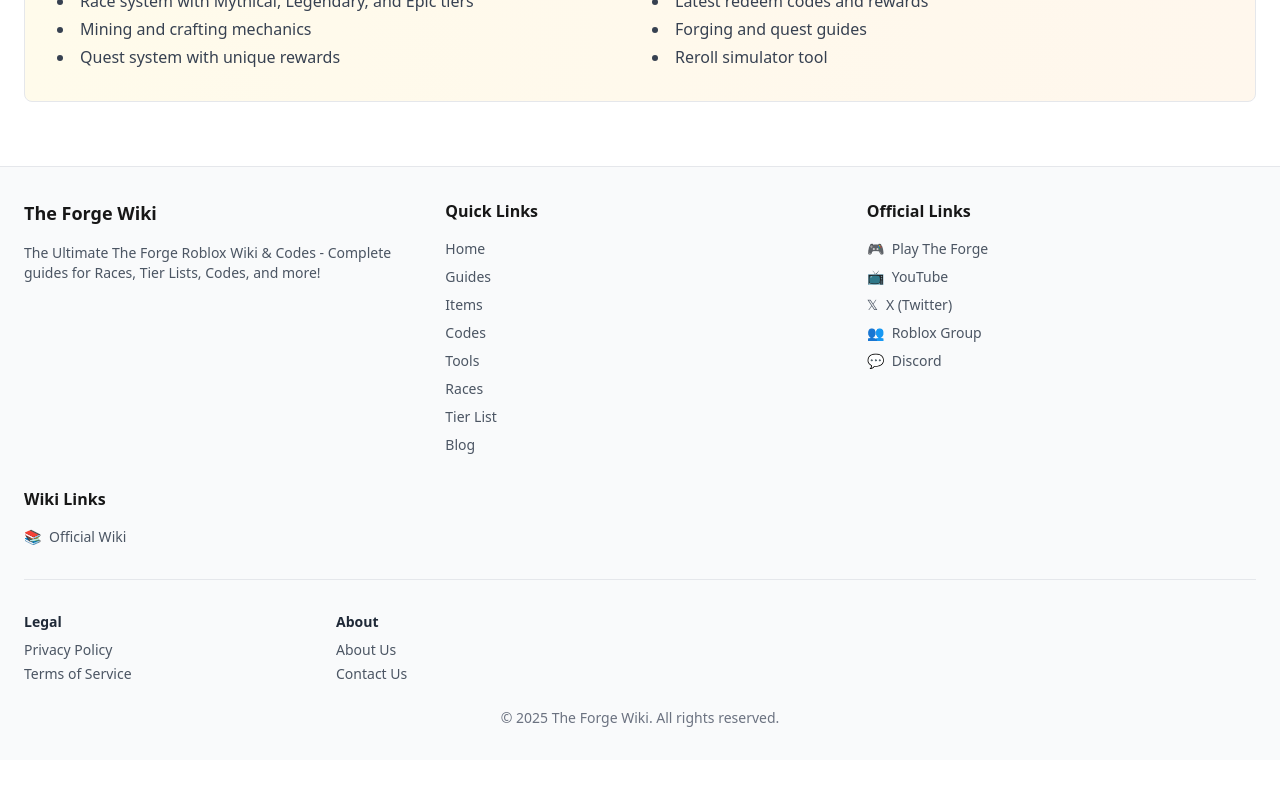
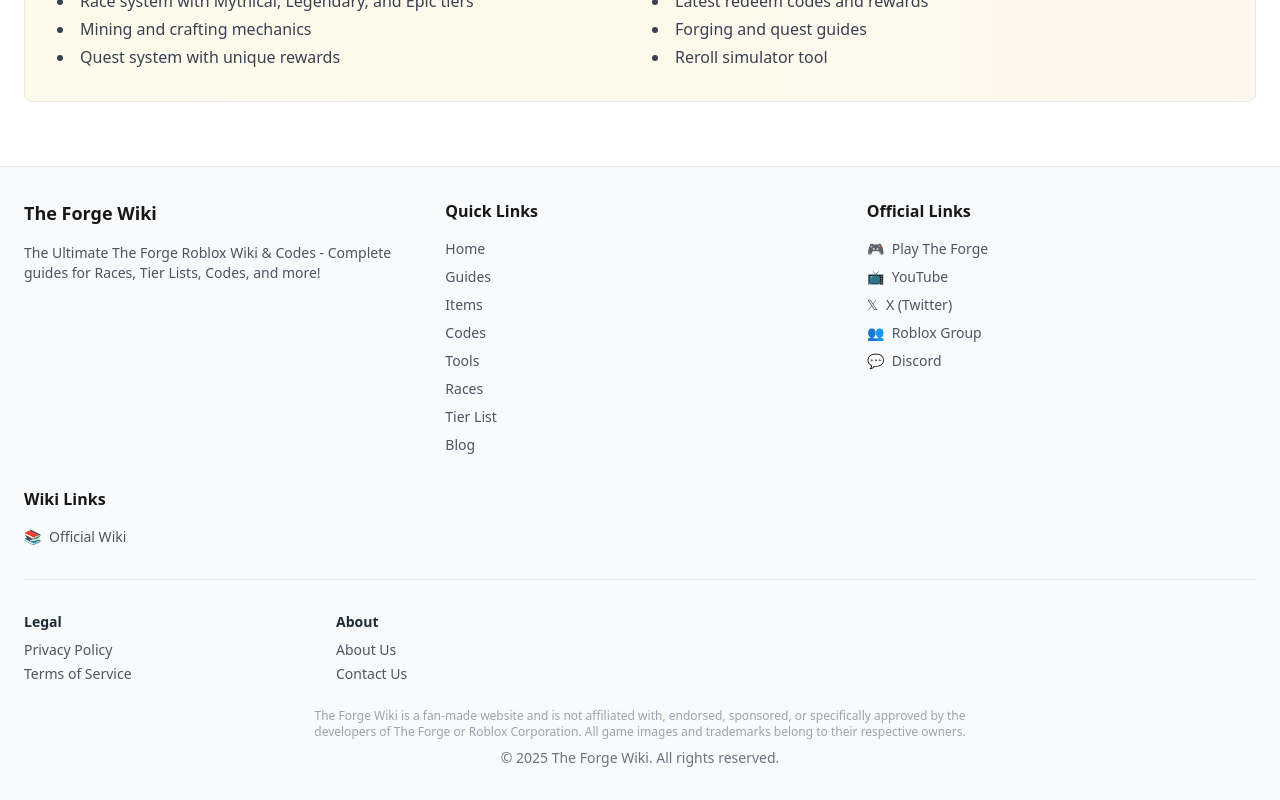
Before and after one commit to baiqwe/thefore, a Next.js app: page / in a window 1280 px wide. Shown: the part 3541-4341 px from the top of the page. Before the commit the page ends 4301 px from the top, so only its background shows below. Built offline with nearby package versions, Linux system fonts and the light colour scheme.

Commit message:
chore: add mandatory disclaimer for adsense compliance

```diff
--- a/src/components/Footer.tsx
+++ b/src/components/Footer.tsx
@@ -132,6 +132,9 @@
             </div>
           </div>
           <div className="text-center text-sm text-gray-500 dark:text-gray-400">
+            <p className="mb-2 text-xs text-gray-400 dark:text-gray-500 max-w-2xl mx-auto">
+              The Forge Wiki is a fan-made website and is not affiliated with, endorsed, sponsored, or specifically approved by the developers of The Forge or Roblox Corporation. All game images and trademarks belong to their respective owners.
+            </p>
             <p>&copy; {new Date().getFullYear()} {siteConfig.name}. All rights reserved.</p>
           </div>
         </div>
```
